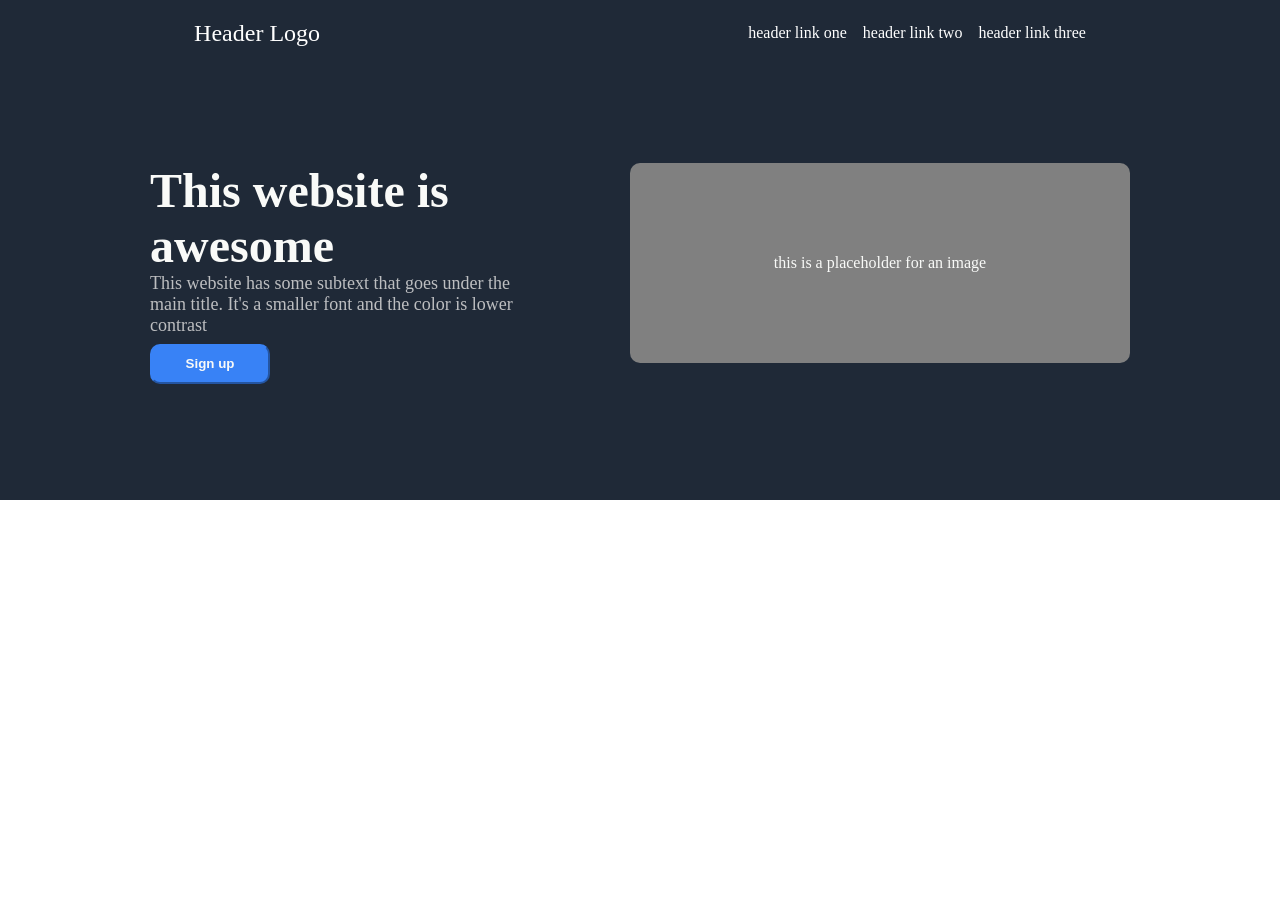
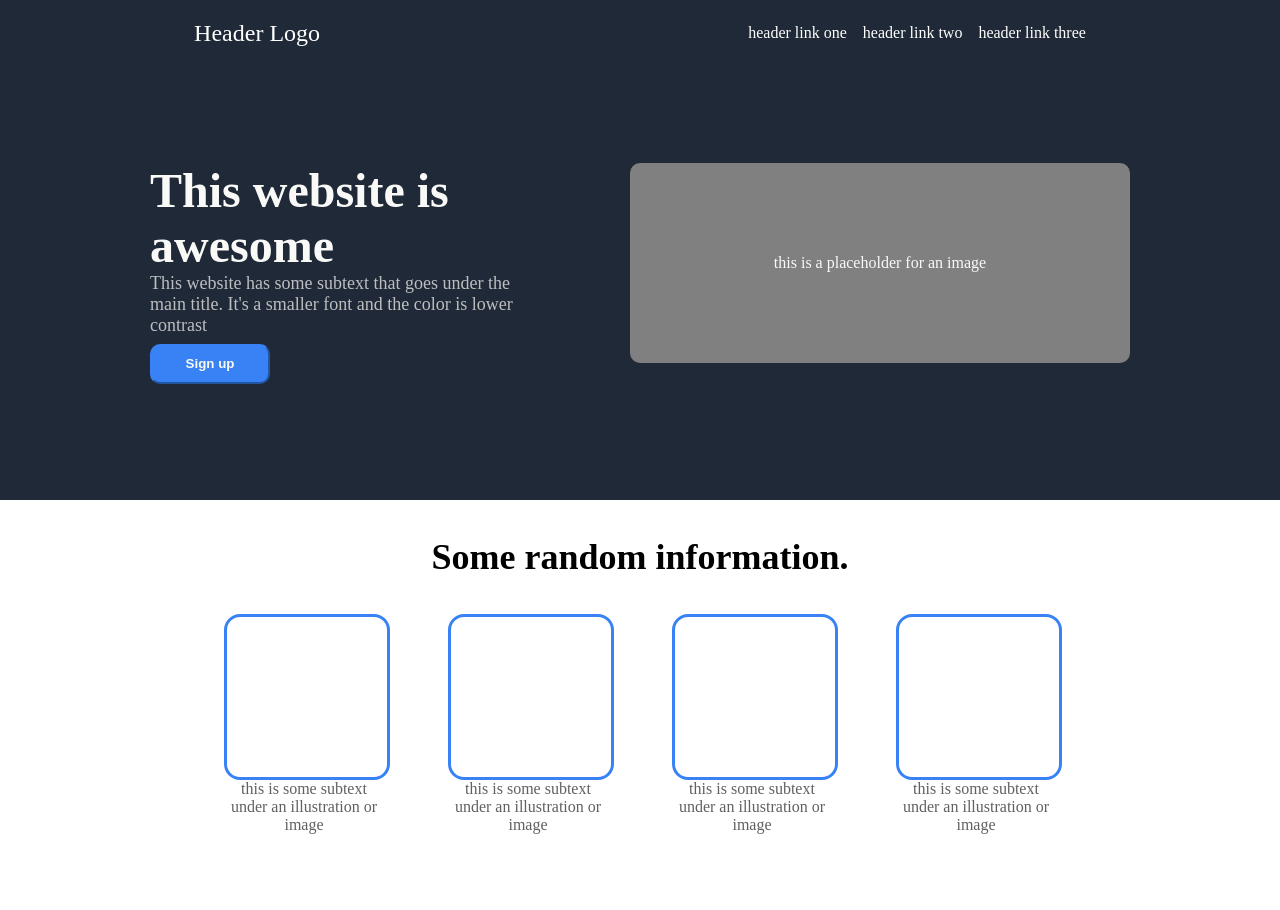
Before and after one commit to Smaran-Sure/landing-page, a plain HTML site: page index.html in a window 1280 px wide. Before the commit the page ends 800 px from the top, so only its background shows below. Drawn offline with Linux system fonts and the light colour scheme.

Commit message:
Complete 2nd part

```diff
--- a/index.html
+++ b/index.html
@@ -29,6 +29,36 @@
     </div>
     </div>
     </div>
+    <div class="background-box2">
+        <div class="info-header">Some
+            random information.</div>
+        <div class="img-box">
+            <div class="info">
+                <div class="img-1"></div>
+                <div style="filter:contrast(25%);">this is some subtext under an
+                    illustration or image
+            </div>
+            </div>
+            <div class="info">
+                <div class="img-2"></div>
+                <div style="filter:contrast(25%);">this is some subtext under an
+                    illustration or image
+            </div>
+            </div>
+            <div class="info">
+                <div class="img-3"></div>
+                <div style="filter:contrast(25%);">this is some subtext under an
+                    illustration or image
+            </div>
+            </div>
+            <div class="info">
+                <div class="img-4"></div>
+                <div style="filter:contrast(25%);">this is some subtext under an
+                    illustration or image
+            </div>
+            </div>
+        </div>
+    </div>
 
 </body>
 </html>
--- a/styles.css
+++ b/styles.css
@@ -75,3 +75,39 @@ button {
     gap: 5em;
     margin-top:6em;
 }
+.background-box2 {
+    display:flex;
+    flex-direction:column;
+    height:410px;
+}
+.info-header {
+    font-size:36px;
+    font-weight:bold;
+    text-align:center;
+    margin-top:1em;
+    margin-bottom:1em;
+}
+.img-box {
+    display:flex;
+    gap: 4em;
+    justify-content:center;
+    flex-wrap:wrap;
+
+}
+.img-1, .img-2, .img-3 , .img-4 {
+    display:flex;
+    height:10em;
+    width:10em;
+    border: 3px solid #3882F6;
+    border-radius:16px;
+    display:flex;
+    flex-direction:column;
+    flex:1;
+
+}
+
+.info {
+    display:block; /* Delete this line if anything go wrong */
+    max-width:10em;
+    text-align:center;
+}
```
